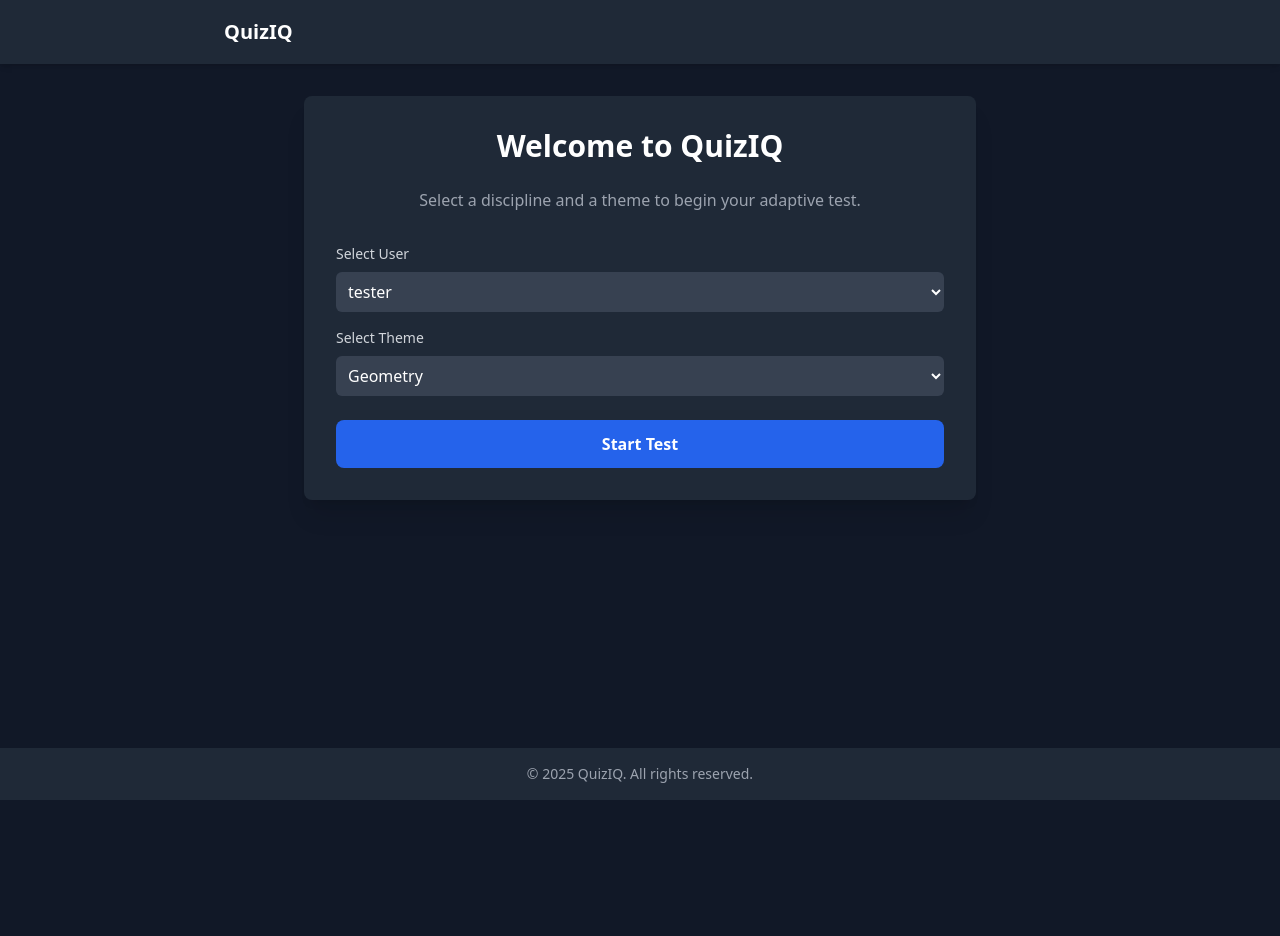
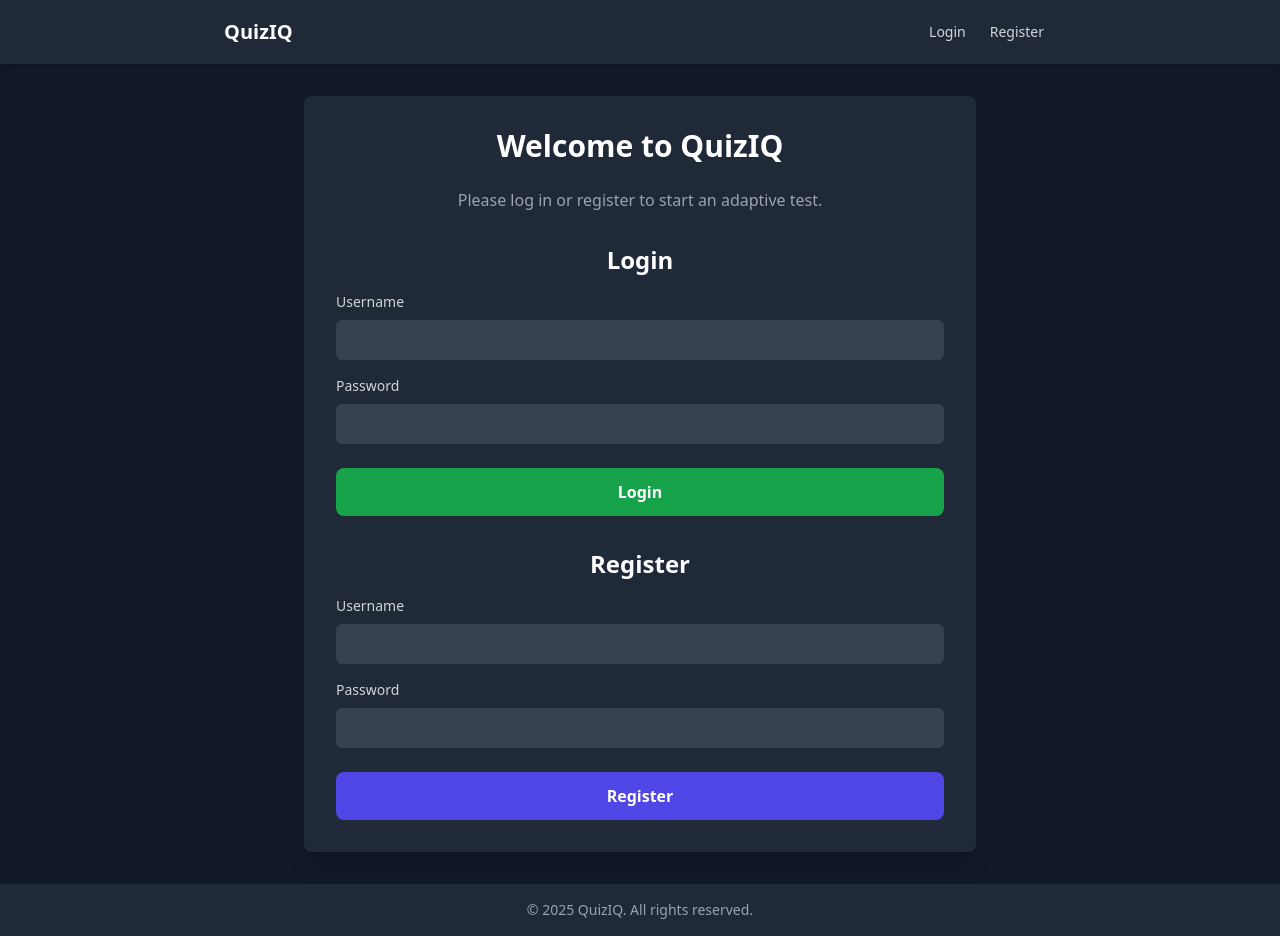
Before and after one commit to mrfunnyguy72/quiz-iq, a FastAPI app: page / in a window 1280 px wide. Before the commit the page ends 800 px from the top, so only its background shows below. Run offline with FastAPI, Linux system fonts and the light colour scheme; some libraries are stand-ins or nearby versions.

Commit message:
Add user support. Fix some issues with model

```diff
--- a/main.py
+++ b/main.py
@@ -1,9 +1,9 @@
 import logging
-from fastapi import FastAPI, Depends, HTTPException, Request, Form
-from fastapi.responses import HTMLResponse
+from fastapi import FastAPI, Depends, HTTPException, Request, Form, status, Response
+from fastapi.responses import HTMLResponse, RedirectResponse
 from fastapi.templating import Jinja2Templates
 from sqlalchemy.orm import Session, joinedload
-from typing import List, Dict
+from typing import List, Dict, Optional
 
 # Configure basic logging
 logging.basicConfig(level=logging.INFO, format='%(asctime)s - %(levelname)s - %(message)s')
@@ -17,15 +17,26 @@ from models import (
     Theme,
     Item,
     TestSession,
-    Response,
+    Response as DBResponse, # Alias to avoid conflict with FastAPI Response
     SessionStatusEnum,
+    Discipline,
 )
 from sqlalchemy import select, func
 from sqlalchemy.orm import sessionmaker
 import irt_engine
+from password_utils import hash_password, verify_password
 
-# --- Pydantic Schemas (still useful for validation if needed, but not for primary response) ---
+
+# --- Pydantic Schemas for API requests ---
 from pydantic import BaseModel
+
+class UserCreate(BaseModel):
+    username: str
+    password: str
+
+class UserLogin(BaseModel):
+    username: str
+    password: str
 
 logger.info("main.py: Starting module import and global execution...")
 
@@ -55,6 +66,10 @@ def get_db():
     finally:
         db.close()
 
+# Helper function to get a user by username
+def get_user_by_username(db: Session, username: str):
+    return db.execute(select(User).where(User.username == username)).scalars().first()
+
 # --- FastAPI Application ---
 app = FastAPI(
     title="QuizIQ - Adaptive Testing API",
@@ -62,39 +77,142 @@ app = FastAPI(
 )
 logger.info("main.py: FastAPI app initialized.")
 
+# --- Authentication Dependencies ---
+
+async def get_current_user(request: Request, db: Session = Depends(get_db)) -> Optional[User]:
+    """Dependency to get the current logged-in user."""
+    session_id = request.cookies.get("session_id")
+    if session_id:
+        user = db.get(User, int(session_id))
+        return user
+    return None
+
 # --- HTML Serving Endpoints ---
 
 @app.get("/", response_class=HTMLResponse, tags=["Frontend"])
-async def read_root(request: Request, db: Session = Depends(get_db)):
+async def read_root(request: Request, db: Session = Depends(get_db), current_user: Optional[User] = Depends(get_current_user)):
     """Serves the main landing page."""
-    # In a real app, you'd fetch all users and themes here to populate the form
-    users = db.execute(select(User)).scalars().all()
-    themes = db.execute(select(Theme)).scalars().all()
-    return templates.TemplateResponse("index.html", {"request": request, "users": users, "themes": themes})
+    users = db.execute(select(User)).scalars().all() # Still pass all users for admin/selection purposes
+    disciplines = db.execute(select(Discipline)).scalars().all()
+
+    message = request.cookies.get("msg")
+
+    response = templates.TemplateResponse(request, "index.html", {
+        "request": request, # Pass request directly for Jinja2
+        "users": users,
+        "disciplines": disciplines,
+        "message": message,
+        "current_user": current_user
+    })
+
+    if message:
+        response.delete_cookie("msg")
+
+    return response
+
+@app.post("/register", response_class=RedirectResponse, tags=["Authentication"])
+async def register_user(request: Request, username: str = Form(...), password: str = Form(...), db: Session = Depends(get_db)):
+    """Handles user registration."""
+    logger.info(f"Register attempt for username: {username}")
+    if get_user_by_username(db, username):
+        logger.warning(f"Registration failed: Username '{username}' already exists.")
+        response = RedirectResponse(url="/", status_code=status.HTTP_303_SEE_OTHER)
+        response.set_cookie(key="msg", value="Registration failed: Username already exists.")
+        return response
+
+    hashed_password = hash_password(password)
+    new_user = User(username=username, password_hash=hashed_password)
+    db.add(new_user)
+    db.commit()
+    db.refresh(new_user)
+    logger.info(f"User '{username}' registered successfully with ID: {new_user.id}")
+
+    response = RedirectResponse(url="/", status_code=status.HTTP_303_SEE_OTHER)
+    response.set_cookie(key="msg", value="Registration successful! Please log in.")
+    return response
+
+@app.post("/login", response_class=RedirectResponse, tags=["Authentication"])
+async def login_user(request: Request, username: str = Form(...), password: str = Form(...), db: Session = Depends(get_db)):
+    """Handles user login."""
+    logger.info(f"Login attempt for username: {username}")
+    user = get_user_by_username(db, username)
+    if not user or not user.check_password(password):
+        logger.warning(f"Login failed for username: {username}")
+        response = RedirectResponse(url="/", status_code=status.HTTP_303_SEE_OTHER)
+        response.set_cookie(key="msg", value="Invalid username or password.")
+        return response
+
+    logger.info(f"User '{username}' logged in successfully.")
+    response = RedirectResponse(url="/", status_code=status.HTTP_303_SEE_OTHER)
+    response.set_cookie(key="session_id", value=str(user.id), httponly=True) # Secure the cookie
+    response.set_cookie(key="msg", value=f"Welcome, {user.username}!")
+    return response
+
+@app.post("/logout", response_class=RedirectResponse, tags=["Authentication"])
+async def logout_user(request: Request):
+    """Handles user logout."""
+    response = RedirectResponse(url="/", status_code=status.HTTP_303_SEE_OTHER)
+    response.delete_cookie(key="session_id")
+    response.set_cookie(key="msg", value="You have been logged out.")
+    logger.info("User logged out.")
+    return response
+
+@app.get("/profile/{user_id}", response_class=HTMLResponse, tags=["Frontend"])
+async def show_user_profile(
+    request: Request,
+    user_id: int,
+    db: Session = Depends(get_db),
+    current_user: User = Depends(get_current_user)
+):
+    """Displays the profile page for a specific user."""
+    if not current_user or current_user.id != user_id:
+        raise HTTPException(status_code=status.HTTP_403_FORBIDDEN, detail="You can only view your own profile.")
+
+    user = db.get(User, user_id)
+    if not user:
+        raise HTTPException(status_code=404, detail="User not found.")
+
+    # Fetch test sessions for the user, eager-loading theme and responses
+    test_sessions = db.execute(
+        select(TestSession)
+        .options(joinedload(TestSession.theme), joinedload(TestSession.responses))
+        .where(TestSession.user_id == user_id)
+        .order_by(TestSession.start_time.desc())
+    ).scalars().unique().all()
+
+    return templates.TemplateResponse(
+        request,
+        "profile.html",
+        {"request": request, "user": user, "test_sessions": test_sessions, "current_user": current_user}
+    )
 
 @app.post("/start-test", response_class=HTMLResponse, tags=["Frontend"])
 async def start_test(
     request: Request,
-    user_id: int = Form(...),
     theme_id: int = Form(...),
-    db: Session = Depends(get_db)
+    db: Session = Depends(get_db),
+    current_user: User = Depends(get_current_user) # Ensure user is logged in
 ):
     """
     Starts a new session from the form post and returns the test page,
     ready for HTMX to load the first question.
     """
+    if not current_user:
+        raise HTTPException(status_code=status.HTTP_401_UNAUTHORIZED, detail="Not authenticated to start a test.")
+
+    user_id = current_user.id # Use ID from authenticated user
+
     # Validate user and theme existence
-    if not db.get(User, user_id):
-        raise HTTPException(status_code=404, detail=f"User with id {user_id} not found.")
-    if not db.get(Theme, theme_id):
+    # Note: user existence is implicitly checked by get_current_user.
+    # We still check theme existence.
+    theme = db.get(Theme, theme_id)
+    if not theme:
         raise HTTPException(status_code=404, detail=f"Theme with id {theme_id} not found.")
 
     # Create new session
     new_session = TestSession(
         user_id=user_id,
         theme_id=theme_id,
-        theta_estimate=0.0,
-        standard_error=1.0,
         status=SessionStatusEnum.started,
     )
     db.add(new_session)
@@ -102,9 +220,23 @@ async def start_test(
     db.refresh(new_session)
 
     # Return the test page, which will then use HTMX to fetch the first question
-    return templates.TemplateResponse("test.html", {"request": request, "session_id": new_session.id})
+    return templates.TemplateResponse(request, "test.html", {"session_id": new_session.id, "theme_name": theme.name})
 
 # --- HTMX Partial Endpoints ---
+
+@app.get("/themes/", response_class=HTMLResponse, tags=["HTMX"])
+async def get_themes_for_discipline_htmx(request: Request, discipline_id: int = None, db: Session = Depends(get_db)):
+    """
+    Given a discipline_id, returns an HTML fragment of a <select>
+    element with the themes for that discipline.
+    """
+    if not discipline_id:
+        # Return an empty, disabled select if no discipline is chosen, matching the initial state in index.html
+        return HTMLResponse('<label for="theme_id" class="block text-sm font-medium text-gray-300 mb-2">Select Theme</label><select id="theme_id" name="theme_id" class="w-full bg-gray-700 text-white border-gray-600 rounded-md p-2 focus:ring-blue-500 focus:border-blue-500" disabled><option>-- Select a Discipline First --</option></select>')
+
+    themes = db.execute(select(Theme).where(Theme.discipline_id == discipline_id)).scalars().all()
+    # This assumes you will create a 'partials/theme_select.html' template
+    return templates.TemplateResponse(request, "partials/theme_select.html", {"themes": themes})
 
 @app.get("/sessions/{session_id}/next-question", response_class=HTMLResponse, tags=["HTMX"])
 async def get_next_question_htmx(session_id: int, request: Request, db: Session = Depends(get_db)):
@@ -115,13 +247,18 @@ async def get_next_question_htmx(session_id: int, request: Request, db: Session
     if not session:
         raise HTTPException(status_code=404, detail="Session not found.")
 
+    # Eager load the theme to get its name
+    session = db.query(TestSession).options(joinedload(TestSession.theme)).filter(TestSession.id == session_id).one()
+
+
     if session.status != SessionStatusEnum.started:
-        return templates.TemplateResponse("partials/results.html", {
-            "request": request,
-            "final_theta": session.current_theta,
-        })
+        return templates.TemplateResponse(
+            request,
+            "partials/results.html",
+            {"final_theta": session.theta_estimate, "theme_name": session.theme.name},
+        )
 
-    answered_item_ids = db.execute(select(Response.item_id).where(Response.session_id == session_id)).scalars().all()
+    answered_item_ids = db.execute(select(DBResponse.item_id).where(DBResponse.session_id == session_id)).scalars().all()
     available_items = db.execute(select(Item).where(
         Item.theme_id == session.theme_id,
         Item.is_active == True,
@@ -131,25 +268,37 @@ async def get_next_question_htmx(session_id: int, request: Request, db: Session
     if not available_items:
         session.status = SessionStatusEnum.completed
         db.commit()
-        return templates.TemplateResponse("partials/results.html", {
-            "request": request,
-            "final_theta": session.theta_estimate, # Corrected: current_theta -> theta_estimate
-        })
+        return templates.TemplateResponse(
+            request,
+            "partials/results.html",
+            {"final_theta": session.theta_estimate, "theme_name": session.theme.name},
+        )
 
-    next_item = irt_engine.select_next_item(session.theta_estimate, available_items) # Corrected: current_theta -> theta_estimate
+    next_item = irt_engine.select_next_item(session.theta_estimate, available_items)
     if not next_item:
-        raise HTTPException(status_code=500, detail="IRT engine failed to select an item.")
+        session.status = SessionStatusEnum.completed # No more items to select
+        db.commit()
+        logger.warning(f"Session {session.id} completed because IRT engine could not select a next item.")
+        return templates.TemplateResponse(
+            request,
+            "partials/results.html",
+            {"final_theta": session.theta_estimate, "theme_name": session.theme.name},
+        )
 
     question_data = {
         "item_id": next_item.id,
         "text": next_item.question_text,
         "options": next_item.options,
     }
-    return templates.TemplateResponse("partials/question_card.html", {
-        "request": request,
-        "session_id": session_id,
-        "question": question_data
-    })
+    return templates.TemplateResponse(
+        request,
+        "partials/question_card.html",
+        {
+            "session_id": session_id,
+            "question": question_data,
+            "theme_name": session.theme.name,
+        },
+    )
 
 
 @app.post("/sessions/{session_id}/answer", response_class=HTMLResponse, tags=["HTMX"])
@@ -173,10 +322,10 @@ async def submit_answer_htmx(
 
     is_correct = (user_answer == item.correct_option)
 
-    previous_responses = db.execute(select(Response).options(joinedload(Response.item)).where(Response.session_id == session_id)).scalars().all()
+    previous_responses = db.execute(select(DBResponse).options(joinedload(DBResponse.item)).where(DBResponse.session_id == session_id)).scalars().all()
 
     response_history_for_irt = [(
-        {"a_discrim": r.item.a_discrim, "b_diff": r.item.b_diff, "c_guess": r.item.c_guess},
+        {"a_discrim": item.a_discrim, "b_diff": item.b_diff, "c_guess": item.c_guess},
         r.is_correct
     ) for r in previous_responses]
     response_history_for_irt.append((
@@ -187,7 +336,7 @@ async def submit_answer_htmx(
     new_theta = irt_engine.estimate_theta(response_history_for_irt)
     new_se = irt_engine.calculate_standard_error(new_theta, response_history_for_irt)
 
-    db.add(Response(
+    db.add(DBResponse(
         session_id=session.id,
         item_id=item.id,
         user_answer=user_answer,
@@ -196,7 +345,7 @@ async def submit_answer_htmx(
         response_time_sec=0,
     ))
 
-    session.theta_estimate = new_theta # Corrected: current_theta -> theta_estimate
+    session.theta_estimate = new_theta
     session.standard_error = new_se
 
     num_responses = len(response_history_for_irt)
@@ -204,10 +353,7 @@ async def submit_answer_htmx(
         session.status = SessionStatusEnum.completed
         session.end_time = func.now()
         db.commit()
-        return templates.TemplateResponse("partials/results.html", {
-            "request": request,
-            "final_theta": new_theta,
-        })
+        return templates.TemplateResponse(request, "partials/results.html", {"final_theta": new_theta})
     else:
         db.commit()
         # If the test is not finished, immediately fetch the next question to send back
--- a/requirements.txt
+++ b/requirements.txt
@@ -6,3 +6,6 @@ fastapi
 uvicorn[standard]
 jinja2
 python-multipart
+httpx
+passlib[bcrypt]
+beautifulsoup4
--- a/templates/base.html
+++ b/templates/base.html
@@ -30,6 +30,18 @@
                 <div class="flex items-center">
                     <a href="/" class="text-white font-bold text-xl">QuizIQ</a>
                 </div>
+                <div class="flex items-center">
+                    {% if current_user %}
+                    <span class="text-gray-300 mr-4">Welcome, {{ current_user.username }}!</span>
+                    <a href="/profile/{{ current_user.id }}" class="text-gray-300 hover:text-white px-3 py-2 rounded-md text-sm font-medium">Profile</a>
+                    <form hx-post="/logout" hx-push-url="true" hx-target="body" hx-swap="outerHTML">
+                        <button type="submit" class="text-gray-300 hover:text-white px-3 py-2 rounded-md text-sm font-medium">Logout</button>
+                    </form>
+                    {% else %}
+                    <a href="/" class="text-gray-300 hover:text-white px-3 py-2 rounded-md text-sm font-medium">Login</a>
+                    <a href="/register" class="text-gray-300 hover:text-white px-3 py-2 rounded-md text-sm font-medium">Register</a>
+                    {% endif %}
+                </div>
             </div>
         </div>
     </nav>
--- a/templates/index.html
+++ b/templates/index.html
@@ -3,43 +3,94 @@
 {% block content %}
 <div class="bg-gray-800 p-8 rounded-lg shadow-xl w-full">
     <h1 class="text-3xl font-bold mb-6 text-center text-white">Welcome to QuizIQ</h1>
+
+    {% if message %}
+    <div class="bg-blue-500 text-white p-3 rounded-md mb-4 text-center">
+        {{ message }}
+    </div>
+    {% endif %}
+
+    {% if current_user %}
     <p class="text-center text-gray-400 mb-8">
-        Select a discipline and a theme to begin your adaptive test.
+        Hello, {{ current_user.username }}! Select a discipline and theme to begin your adaptive test.
     </p>
 
-    <!--
-        This form would be populated dynamically from the backend in a real app.
-        The user would select a discipline, and then HTMX could fetch the themes for that discipline.
-        For now, we'll assume a known user and theme for simplicity to start the session.
-    -->
     <form hx-post="/start-test" hx-push-url="true" hx-target="body">
-
-        <!-- User Selection (Placeholder) -->
+        <!-- Discipline Selection -->
         <div class="mb-4">
-            <label for="user_id" class="block text-sm font-medium text-gray-300 mb-2">Select User</label>
-            <select id="user_id" name="user_id" class="w-full bg-gray-700 text-white border-gray-600 rounded-md p-2 focus:ring-blue-500 focus:border-blue-500">
-                <!-- In a real app, loop through users passed to the template -->
-                <option value="1">admin</option>
-                <option value="2">moderator</option>
-                <option value="3" selected>tester</option>
+            <label for="discipline_id" class="block text-sm font-medium text-gray-300 mb-2">Select Discipline</label>
+            <select id="discipline_id" name="discipline_id"
+                    class="w-full bg-gray-700 text-white border-gray-600 rounded-md p-2 focus:ring-blue-500 focus:border-blue-500"
+                    hx-get="/themes/"
+                    hx-target="#theme-select-container"
+                    hx-indicator=".htmx-indicator">
+                <option value="">-- Select a Discipline --</option>
+                {% for discipline in disciplines %}
+                <option value="{{ discipline.id }}">{{ discipline.name }}</option>
+                {% endfor %}
             </select>
         </div>
 
-        <!-- Theme Selection (Placeholder) -->
-        <div class="mb-6">
+        <!-- Theme Selection (Dynamically Loaded) -->
+        <div id="theme-select-container" class="mb-6">
             <label for="theme_id" class="block text-sm font-medium text-gray-300 mb-2">Select Theme</label>
-            <select id="theme_id" name="theme_id" class="w-full bg-gray-700 text-white border-gray-600 rounded-md p-2 focus:ring-blue-500 focus:border-blue-500">
-                <!-- In a real app, loop through themes passed to the template -->
-                <option value="1">Algebra</option>
-                <option value="2" selected>Geometry</option>
-                <option value="3">Calculus</option>
-                <option value="4">Statistics</option>
+            <select id="theme_id" name="theme_id" class="w-full bg-gray-700 text-white border-gray-600 rounded-md p-2 focus:ring-blue-500 focus:border-blue-500" disabled>
+                <option>-- Select a Discipline First --</option>
             </select>
         </div>
 
         <button type="submit" class="w-full bg-blue-600 hover:bg-blue-700 text-white font-bold py-3 px-4 rounded-lg transition duration-300">
             Start Test
         </button>
+        <div class="htmx-indicator text-center text-white pt-4">Loading...</div>
     </form>
+
+    <form hx-post="/logout" hx-push-url="true" hx-target="body" class="mt-4">
+        <button type="submit" class="w-full bg-red-600 hover:bg-red-700 text-white font-bold py-3 px-4 rounded-lg transition duration-300">
+            Logout
+        </button>
+    </form>
+
+    {% else %}
+    <p class="text-center text-gray-400 mb-8">
+        Please log in or register to start an adaptive test.
+    </p>
+
+    <!-- Login Form -->
+    <h2 class="text-2xl font-bold mb-4 text-center text-white">Login</h2>
+    <form hx-post="/login" hx-push-url="true" hx-target="body" class="mb-8">
+        <div class="mb-4">
+            <label for="login_username" class="block text-sm font-medium text-gray-300 mb-2">Username</label>
+            <input type="text" id="login_username" name="username" required
+                   class="w-full bg-gray-700 text-white border-gray-600 rounded-md p-2 focus:ring-blue-500 focus:border-blue-500">
+        </div>
+        <div class="mb-6">
+            <label for="login_password" class="block text-sm font-medium text-gray-300 mb-2">Password</label>
+            <input type="password" id="login_password" name="password" required
+                   class="w-full bg-gray-700 text-white border-gray-600 rounded-md p-2 focus:ring-blue-500 focus:border-blue-500">
+        </div>
+        <button type="submit" class="w-full bg-green-600 hover:bg-green-700 text-white font-bold py-3 px-4 rounded-lg transition duration-300">
+            Login
+        </button>
+    </form>
+
+    <!-- Register Form -->
+    <h2 class="text-2xl font-bold mb-4 text-center text-white">Register</h2>
+    <form hx-post="/register" hx-push-url="true" hx-target="body">
+        <div class="mb-4">
+            <label for="register_username" class="block text-sm font-medium text-gray-300 mb-2">Username</label>
+            <input type="text" id="register_username" name="username" required
+                   class="w-full bg-gray-700 text-white border-gray-600 rounded-md p-2 focus:ring-blue-500 focus:border-blue-500">
+        </div>
+        <div class="mb-6">
+            <label for="register_password" class="block text-sm font-medium text-gray-300 mb-2">Password</label>
+            <input type="password" id="register_password" name="password" required
+                   class="w-full bg-gray-700 text-white border-gray-600 rounded-md p-2 focus:ring-blue-500 focus:border-blue-500">
+        </div>
+        <button type="submit" class="w-full bg-indigo-600 hover:bg-indigo-700 text-white font-bold py-3 px-4 rounded-lg transition duration-300">
+            Register
+        </button>
+    </form>
+    {% endif %}
 </div>
 {% endblock %}
```
Also changed, not shown: models.py (+7 -0 lines), password_utils.py (added, +13 -0 lines), seed_db.py (+2 -9 lines), templates/partials/theme_select.html (added, +11 -0 lines), templates/profile.html (added, +30 -0 lines), test_main.py (added, +242 -0 lines).
